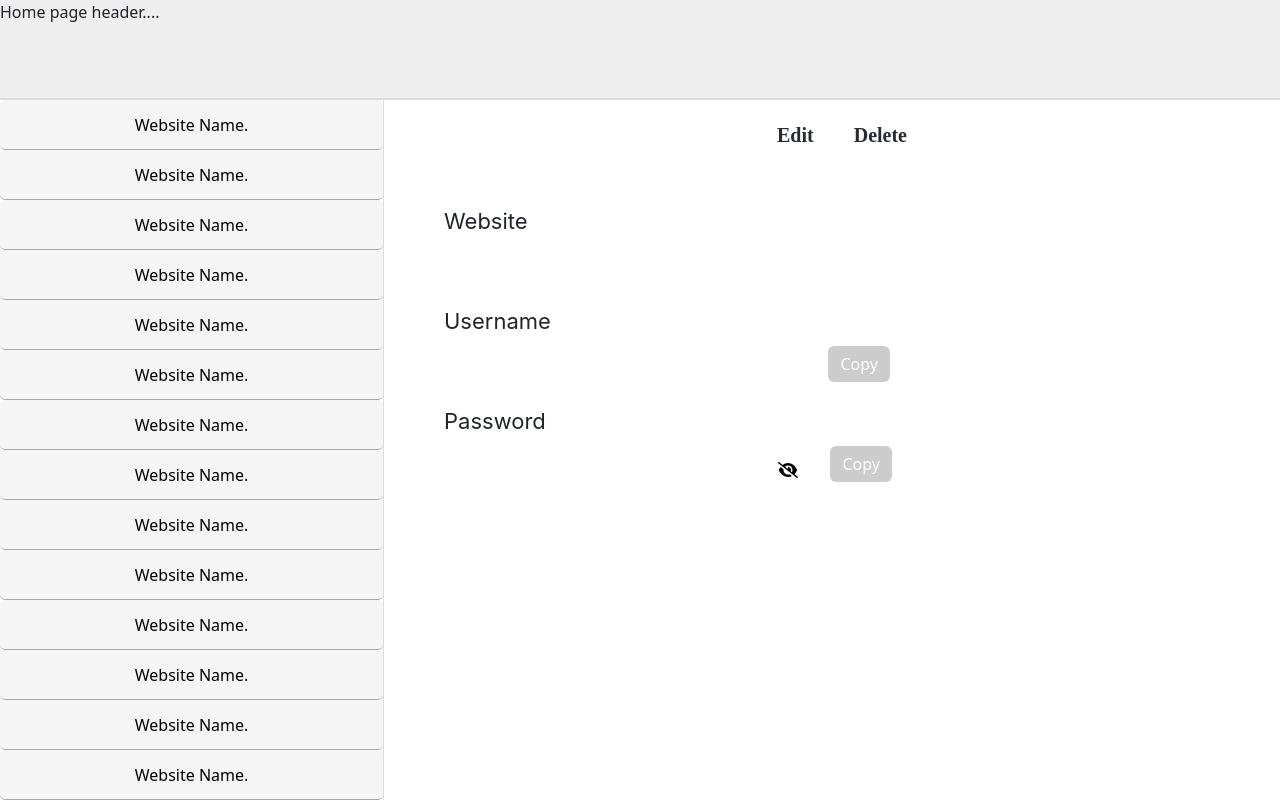
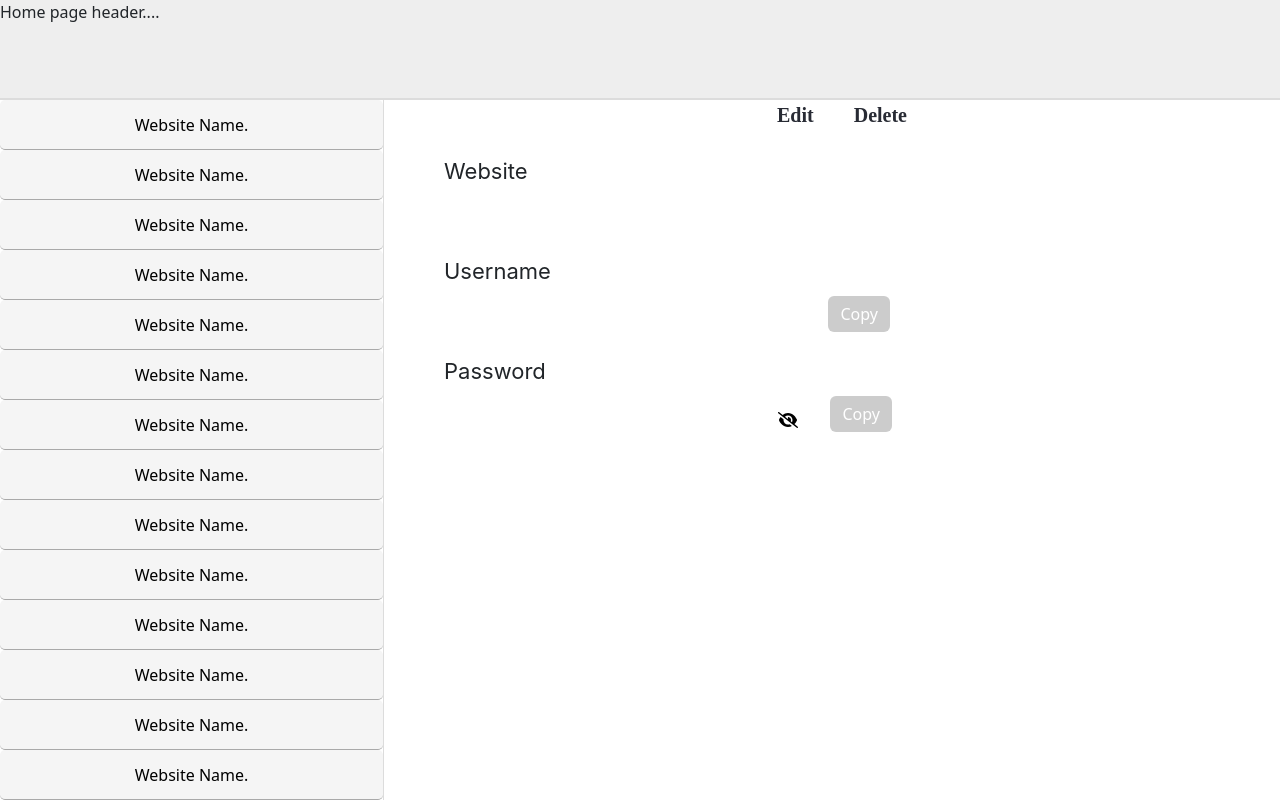
Before and after one commit to Bree-codes/PasswordManager, a React (Create React App) app in the folder passwordmanager/: page /home/view/passwords in a window 1280 px wide. Shown: the top 800 px of the page. Built offline with nearby package versions, Linux system fonts and the light colour scheme; sample sign-in values are in the browser's storage.

Commit message:
Commit message >>>>> password view design done <<<<<

```diff
--- a/passwordmanager/src/Pages/styling/HomePage.css
+++ b/passwordmanager/src/Pages/styling/HomePage.css
@@ -24,7 +24,7 @@
 .password-display {
     left: 30%;
     position: fixed;
-    margin-top: 100px;
+    margin-top: 80px;
     width: 70%;
     min-height: 84vh;
 }
@@ -65,7 +65,7 @@
     width: 40%;
     padding: 10px;
     border: #272a34 solid 2px;
-    background-color: rgba(192, 192, 196, 0.5);
+    background-color: rgba(192, 192, 196, 0.3);
 }
 
 #password-view  {
@@ -76,7 +76,6 @@
 
 .details-view-form {
    margin-left: 40px;
-    margin-top: 30px;
 }
 #view, #edit, #delete,#password-copy, #password-copied {
     background-color: transparent;
```
